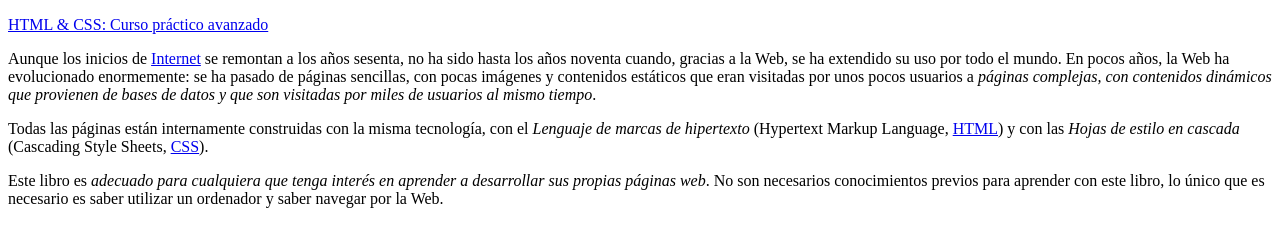
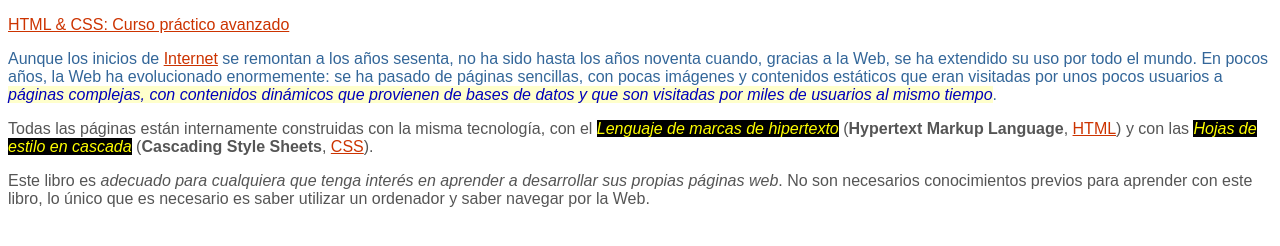
Before and after one commit to Bohorquezjael/Ejercicios-Generation-CH50, a plain HTML site: page EjercicioSelectoresCSS/index.html in a window 1280 px wide. Drawn offline with Linux system fonts and the light colour scheme.

Commit message:
css linkeado con html

```diff
--- a/EjercicioSelectoresCSS/index.html
+++ b/EjercicioSelectoresCSS/index.html
@@ -3,6 +3,7 @@
   <head>
     <meta charset="UTF-8" />
     <title>Ejercicio de selectores</title>
+    <link rel="stylesheet" type="text/css" href="styles.css" />
   </head>
 
   <body>
--- a/EjercicioSelectoresCSS/styles.css
+++ b/EjercicioSelectoresCSS/styles.css
@@ -20,7 +20,7 @@ a {
     background-color: #FFFFCC;
 }
 
-.especial em{
+.especial{
     color: #FFFF00;
     background: #000000;
 }
```
